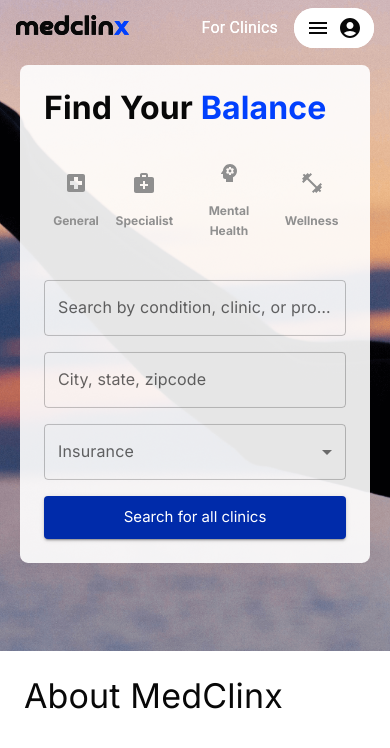
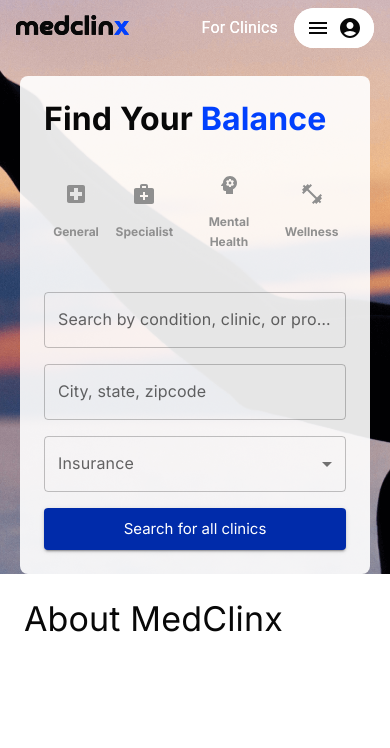
Before and after one commit to outsidebryce/medclinx, a React (Create React App) app in the folder client/: page / in a window 390 px wide. Shown: the top 748 px of the page. Built offline with nearby package versions, Linux system fonts and the light colour scheme.

Commit message:
Homepage search

```diff
--- a/client/src/components/Home.js
+++ b/client/src/components/Home.js
@@ -1,4 +1,4 @@
-import React, { useState } from 'react';
+import React, { useState, useRef, useEffect } from 'react';
 import { Box, Typography, TextField, Button, Select, MenuItem, InputLabel, FormControl } from '@mui/material';
 import { createTheme, ThemeProvider } from '@mui/material/styles';
 import LocalHospitalIcon from '@mui/icons-material/LocalHospital';
@@ -15,6 +15,8 @@
 
 function Home() {
   const [selectedCategory, setSelectedCategory] = useState(null);
+  const [mastheadHeight, setMastheadHeight] = useState('auto');
+  const searchContainerRef = useRef(null);
 
   const categories = [
     { name: 'General', icon: <LocalHospitalIcon /> },
@@ -23,22 +25,39 @@
     { name: 'Wellness', icon: <FitnessCenterIcon /> },
   ];
 
+  useEffect(() => {
+    const updateMastheadHeight = () => {
+      if (window.innerWidth < 600 && searchContainerRef.current) {
+        const searchContainerHeight = searchContainerRef.current.offsetHeight;
+        setMastheadHeight(`${searchContainerHeight + 120}px`);
+      } else {
+        setMastheadHeight('auto');
+      }
+    };
+
+    updateMastheadHeight();
+    window.addEventListener('resize', updateMastheadHeight);
+
+    return () => window.removeEventListener('resize', updateMastheadHeight);
+  }, []);
+
   return (
     <ThemeProvider theme={theme}>
       <Navbar transparent={true} />
       <Box
         sx={{
-          height: { xs: '80vh', sm: 'auto', lg: '80vh' },
-          minHeight: { sm: '80vh' },
+          height: { xs: mastheadHeight, sm: 'auto' },
+          minHeight: { sm: '100vh' },
           backgroundImage: 'url("/medclinx-masthead.png")',
           backgroundSize: 'cover',
           backgroundPosition: 'center',
           position: 'relative',
-          marginTop: { xs: '-80px', md: '-100px' },
-          paddingTop: { xs: '60px', md: '100px' },
+          paddingTop: { xs: '150px', sm: '100px' },
+          marginTop: { xs: '-80px' },
         }}
       >
         <Box
+          ref={searchContainerRef}
           sx={{
             backgroundColor: 'rgba(255, 255, 255, 0.9)',
             padding: 3,
@@ -49,12 +68,12 @@
             flexDirection: 'column',
             gap: 2,
             position: 'absolute',
-            top: { xs: '50%', sm: '50%' },
+            top: { xs: '100px', sm: '50%' },
             left: { xs: '20px', sm: '40px' },
-            transform: { xs: 'translateY(-50%)', sm: 'translateY(-50%)' },
+            transform: { xs: 'none', sm: 'translateY(-50%)' },
             margin: { xs: '0 auto', sm: 0 },
             right: { xs: '20px', sm: 'auto' },
-            height: { sm: 'auto' },
+            height: { xs: 'auto', sm: 'auto' },
             overflowY: { xs: 'auto', sm: 'visible' },
           }}
         >
```
